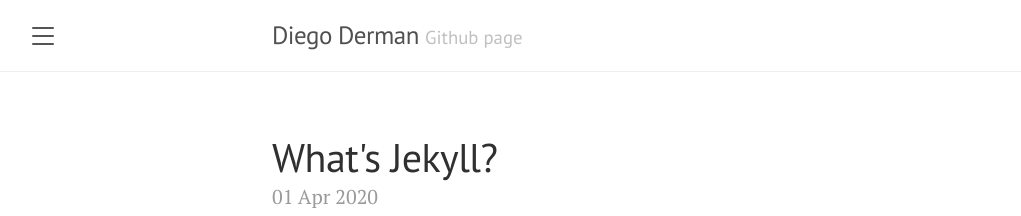
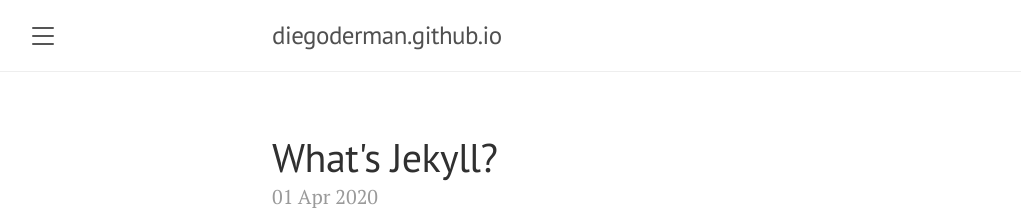
Before and after one commit to diegoderman/diegoderman.github.io, a Jekyll site: the page built from _posts/2020-04-01-whats-jekyll.md, in a window 1280 px wide. Shown: the top 216 px of the page, without its empty margins (8-1029 px from the left). Built offline with Jekyll 4.4.1, drawn with Linux system fonts in a browser that asks for light colours; part of the change alters nothing that is shown.

Commit message:
Update _config.yml

```diff
--- a/_config.yml
+++ b/_config.yml
@@ -1,11 +1,11 @@
 # Setup
-title:               Diego Derman
-tagline:             'Github page'
-description:         'This would be the description.'
-url:                 http://diegoderman.github.io
-baseurl:             ''
-paginate:            5
-permalink:           pretty
+#title:               Diego Derman
+#tagline:             'Github page'
+#description:         'This would be the description.'
+#url:                 http://diegoderman.github.io
+#baseurl:             ''
+#paginate:            5
+#permalink:           pretty
 
 # About/contact
 author:
```
